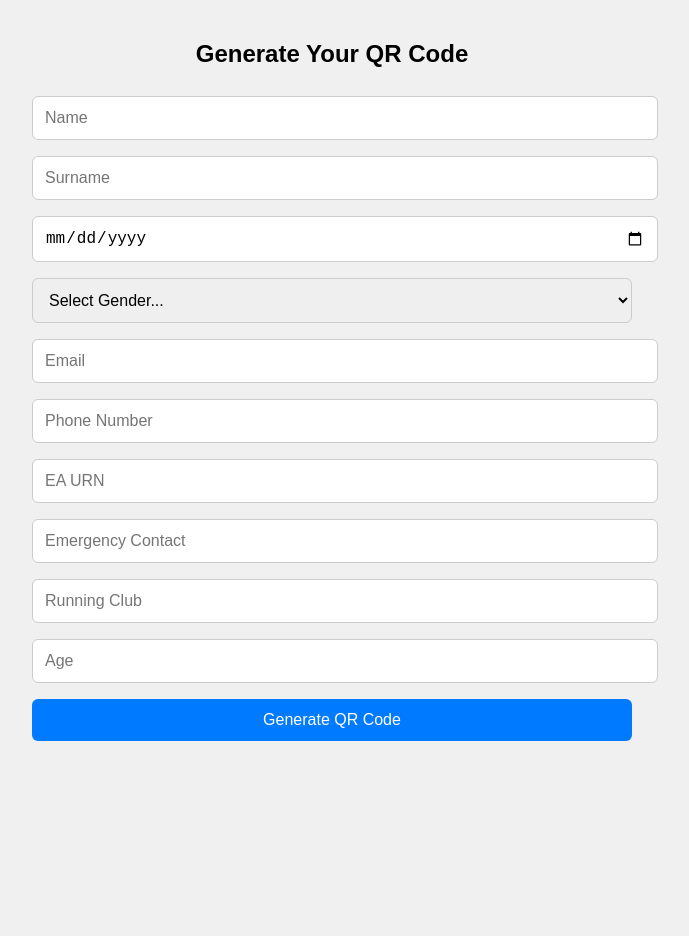
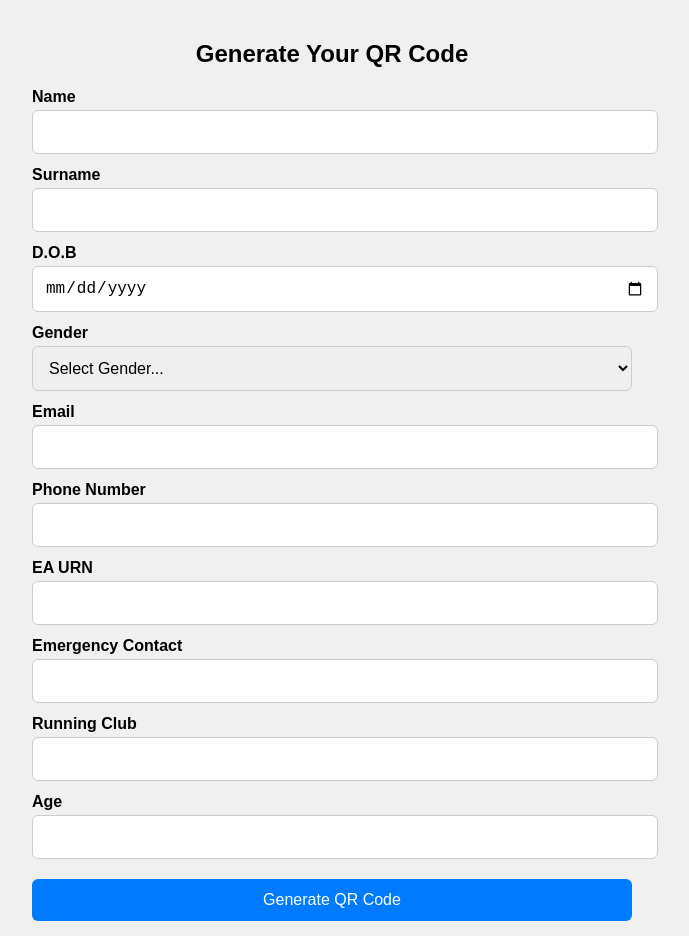
Before and after one commit to johnpearce2/runners, a plain HTML site: page index.html in a window 1280 px wide. Shown: the whole page, without its empty margins (308-997 px from the left). Drawn offline with Linux system fonts and the light colour scheme.

Commit message:
Add files via upload

```diff
--- a/index.html
+++ b/index.html
@@ -16,10 +16,15 @@
     h2 {
       text-align: center;
     }
+    label {
+      font-weight: bold;
+      display: block;
+      margin-top: 12px;
+    }
     input, select, button {
       width: 100%;
       padding: 12px;
-      margin: 8px 0;
+      margin-top: 4px;
       font-size: 16px;
       border-radius: 6px;
       border: 1px solid #ccc;
@@ -28,6 +33,7 @@
       background-color: #007bff;
       color: white;
       border: none;
+      margin-top: 20px;
       cursor: pointer;
     }
     button:hover {
@@ -54,9 +60,16 @@
 <h2>Generate Your QR Code</h2>
 
 <form id="qrForm">
-  <input type="text" id="name" placeholder="Name" required />
-  <input type="text" id="surname" placeholder="Surname" required />
-  <input type="date" id="dob" placeholder="D.O.B" required />
+  <label for="name">Name</label>
+  <input type="text" id="name" required />
+
+  <label for="surname">Surname</label>
+  <input type="text" id="surname" required />
+
+  <label for="dob">D.O.B</label>
+  <input type="date" id="dob" required />
+
+  <label for="gender">Gender</label>
   <select id="gender" required>
     <option value="">Select Gender...</option>
     <option>Male</option>
@@ -64,12 +77,24 @@
     <option>Other</option>
     <option>Prefer not to say</option>
   </select>
-  <input type="email" id="email" placeholder="Email" required />
-  <input type="tel" id="phone" placeholder="Phone Number" required />
-  <input type="text" id="urn" placeholder="EA URN" required />
-  <input type="text" id="emergency" placeholder="Emergency Contact" required />
-  <input type="text" id="club" placeholder="Running Club" required />
-  <input type="number" id="age" placeholder="Age" required />
+
+  <label for="email">Email</label>
+  <input type="email" id="email" required />
+
+  <label for="phone">Phone Number</label>
+  <input type="tel" id="phone" required />
+
+  <label for="urn">EA URN</label>
+  <input type="text" id="urn" required />
+
+  <label for="emergency">Emergency Contact</label>
+  <input type="text" id="emergency" required />
+
+  <label for="club">Running Club</label>
+  <input type="text" id="club" required />
+
+  <label for="age">Age</label>
+  <input type="number" id="age" required />
 
   <button type="button" onclick="generateQR()">Generate QR Code</button>
 </form>
```
